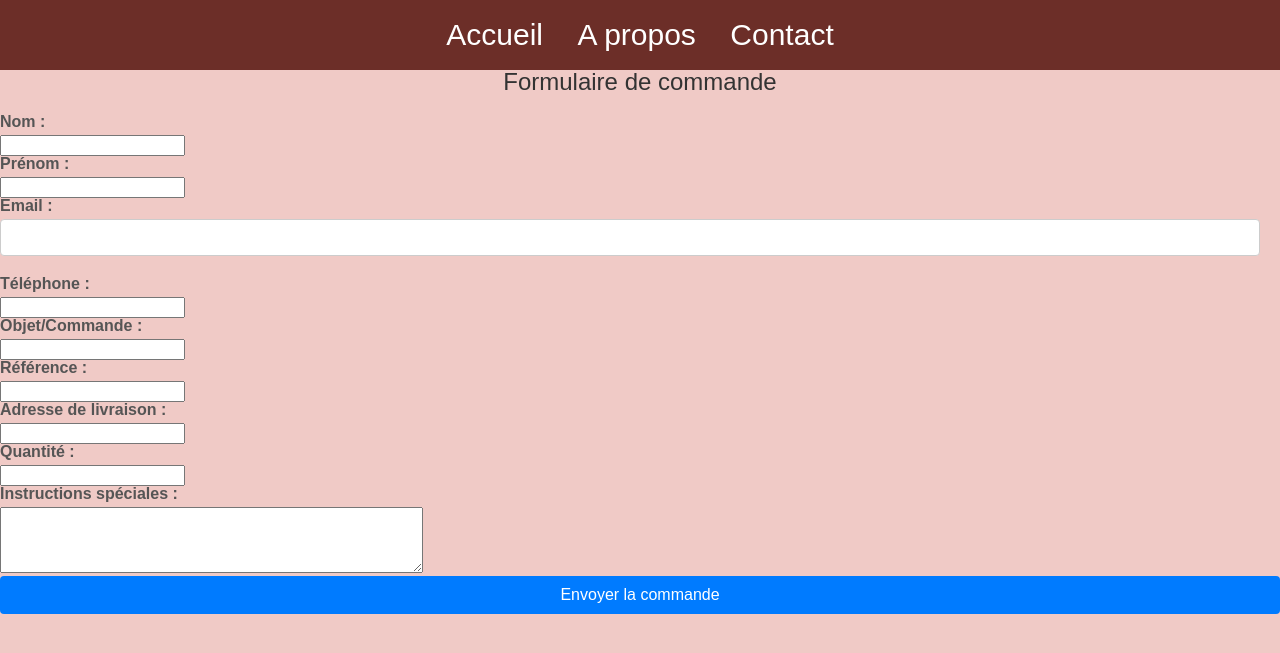
After one commit to OusmaneAhmat/projet_couture, a PHP site: page /commande.php in a window 1280 px wide. The commit adds this page. Shown: the top 653 px of the page. Run offline with PHP 8.4, Linux system fonts and the light colour scheme.

Commit message:
suite de style

```diff
--- /dev/null
+++ b/commande.php
@@ -0,0 +1,167 @@
+<!DOCTYPE html>
+<html lang="fr">
+<head>
+    <meta charset="UTF-8">
+    <meta name="viewport" content="width=device-width, initial-scale=1.0">
+    <link rel="stylesheet" href="reset.css">
+    <title>Formulaire de commande</title>
+    <style>
+ body{
+    background-color: #f0cac6;
+    font-family: "Archivo Narrow", sans-serif;
+  font-optical-sizing: auto;
+  font-style: normal;
+  .form-container {
+            background-color: #fff;
+            padding: 20px;
+            border-radius: 8px;
+            box-shadow: 0 0 10px rgba(0, 0, 0, 0.1);
+            width: 100%;
+            max-width: 400px;
+        }
+        h1 {
+            margin-bottom: 20px;
+            font-size: 24px;
+            text-align: center;
+            color: #333;
+        }
+        label {
+            display: block;
+            margin-bottom: 5px;
+            font-weight: bold;
+            color: #555;
+        }
+        input[type="email"],
+        input[type="password"] {
+            width: calc(100% - 20px);
+            padding: 10px;
+            margin-bottom: 20px;
+            border: 1px solid #ccc;
+            border-radius: 4px;
+            box-sizing: border-box;
+        }
+        input[type="submit"] {
+            width: 100%;
+            padding: 10px;
+            background-color: #007BFF;
+            border: none;
+            border-radius: 4px;
+            color: white;
+            font-size: 16px;
+            cursor: pointer;
+            transition: background-color 0.3s ease;
+        }
+        input[type="submit"]:hover {
+            background-color: #0056b3;
+        }
+}
+header{
+
+    /* background-color:#E7B9C2; */
+    /* background-color:#A6C8E8 */
+     background-color:#FF6F61 ;
+            padding: 25px;
+            text-align: center;
+            color: white;
+}
+nav {
+    text-align: center;
+    background-color: #6c2e28;
+    padding: 20px 0;
+}
+nav a {
+    color: white;
+    font-size: 18px;
+    margin: 0 15px;
+    text-decoration: none;
+    font-size: 30px;
+    font-family: "Montserrat Alternates", sans-serif;
+    font-weight: 100;
+    font-style: normal;
+
+}
+nav a:hover {
+    color: lawngreen;
+    text-decoration: underline;
+}
+
+
+    </style>
+</head>
+<body>
+<nav>
+        <a href="index.php">Accueil</a>
+        <a href="propos.html">A propos</a>
+        <a href="contact.html">Contact</a>
+    </nav>
+
+
+    <?php
+$serveur = "localhost";
+$utilisateur = "root";
+$mot_de_passe = "";
+$base_de_donnees = "couture";
+$connexion = mysqli_connect($serveur, $utilisateur, $mot_de_passe, $base_de_donnees);
+if (!$connexion) {
+    die("Échec de la connexion : " . mysqli_connect_error());
+}
+
+// Vérification si le formulaire a été soumis
+if ($_SERVER["REQUEST_METHOD"] == "POST") {
+    // Récupération des données du formulaire
+    $nom = $_POST['nom'];
+    $prenom = $_POST['prenom'];
+    $email = $_POST['email'];
+    $telephone = $_POST['telephone'];
+    $objet = $_POST['objet'];
+    $reference = $_POST['reference'];
+    $adresse = $_POST['adresse'];
+    $quantite = $_POST['quantite'];
+    $instructions = $_POST['instructions'];
+
+    // Insérer les données dans la base de données
+    $sql = "INSERT INTO commande (nom, prenom, email, telephone, objet, reference, adresse, quantite, instructions)
+            VALUES ('$nom', '$prenom', '$email', '$telephone', '$objet', '$reference', '$adresse', '$quantite', '$instructions')";
+    if (mysqli_query($connexion, $sql)) {
+        echo "Formulaire soumis avec succès !";
+    } else {
+        echo "Erreur lors de l'insertion dans la base de données : " . mysqli_error($connexion);
+    }
+}
+?>
+
+<form action="" method="POST">
+    <h1>Formulaire de commande</h1>
+
+    <label for="nom">Nom :</label>
+    <input type="text" id="nom" name="nom" required>
+
+    <label for="prenom">Prénom :</label>
+    <input type="text" id="prenom" name="prenom" required>
+
+    <label for="email">Email :</label>
+    <input type="email" id="email" name="email" required>
+
+    <label for="telephone">Téléphone :</label>
+    <input type="tel" id="telephone" name="telephone" required>
+
+    <label for="objet">Objet/Commande :</label>
+    <input type="text" id="objet" name="objet" required>
+
+    <label for="reference">Référence :</label>
+    <input type="text" id="reference" name="reference" required>
+
+    <label for="adresse">Adresse de livraison :</label>
+    <input type="text" id="adresse" name="adresse" required>
+
+    <label for="quantite">Quantité :</label>
+    <input type="number" id="quantite" name="quantite" required>
+
+    <label for="instructions">Instructions spéciales :</label>
+    <textarea id="instructions" name="instructions" rows="4" cols="50"></textarea>
+
+    <input type="submit" value="Envoyer la commande">
+</form>
+
+</body>
+</html>
--- a/connecter.php
+++ b/connecter.php
@@ -73,6 +73,8 @@
 </div>
 
 <?php
+
+session_start(); // Démarre la session
 // 1) Connexion à la base de données
 
 $serveur = "localhost";
@@ -98,6 +100,10 @@ if ($_SERVER["REQUEST_METHOD"] == "POST") {
 
     if (mysqli_num_rows($resultat) > 0) {
         // L'utilisateur existe
+
+          // Stocke les informations de l'utilisateur dans les variables de session
+          $_SESSION['email'] = $email;
+
         header("Location: index.php");
         exit();
     } else {
```
Also changed, not shown: connexion.php (+8 -1 lines), deconnexion.php (added, +8 -0 lines), index.php (+22 -1 lines), style.css (+61 -21 lines).
